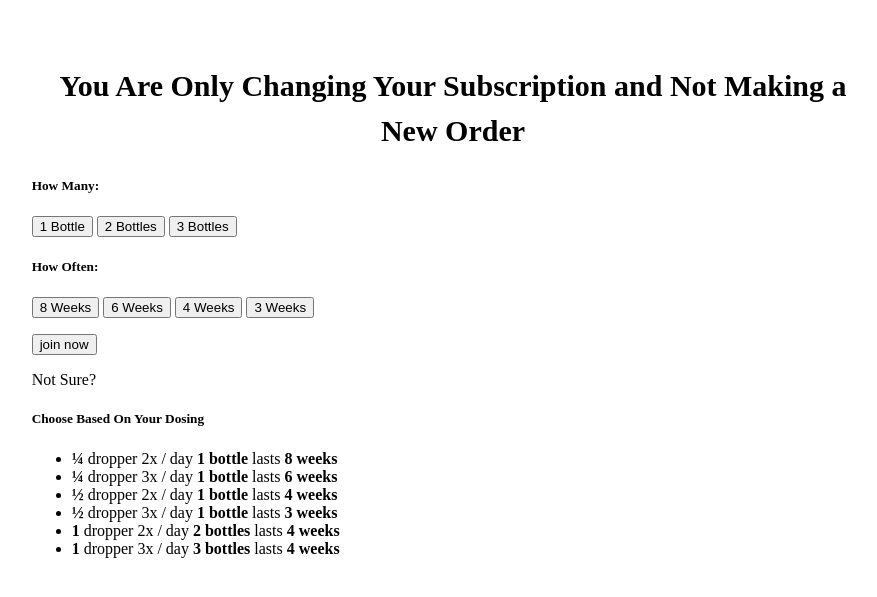
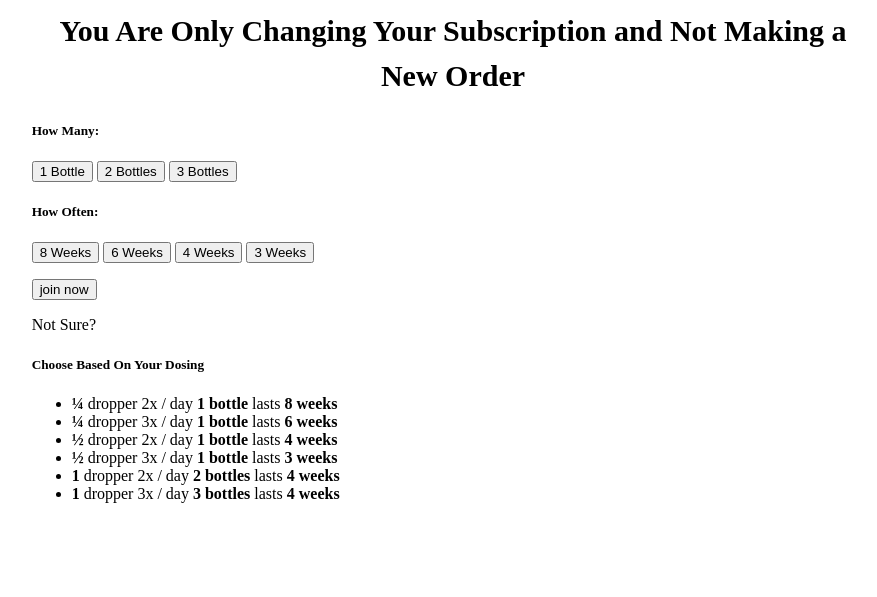
Before and after one commit to danielshawellis/ammonite-dynamic-product-page-on-subscription-switch, a PHP site: template templates/switch-page-template.php in a window 1280 px wide. Shown: the top 597 px of the page, without its empty margins (187-1064 px from the left). Run offline with PHP 8.4, Linux system fonts and the light colour scheme; the template is opened without the code that fills it, so the values that code supplies are empty.

Commit message:
add minor styling edit to padding

```diff
--- a/templates/switch-page-template.php
+++ b/templates/switch-page-template.php
@@ -1,8 +1,4 @@
 <style scoped media="screen">
-  .amdv-subscription-switch-ui-container {
-    padding-top: 30px;
-  }
-
   .amdv-subscription-switch-heading {
     text-align: center;
     font-size: 30px;
```
